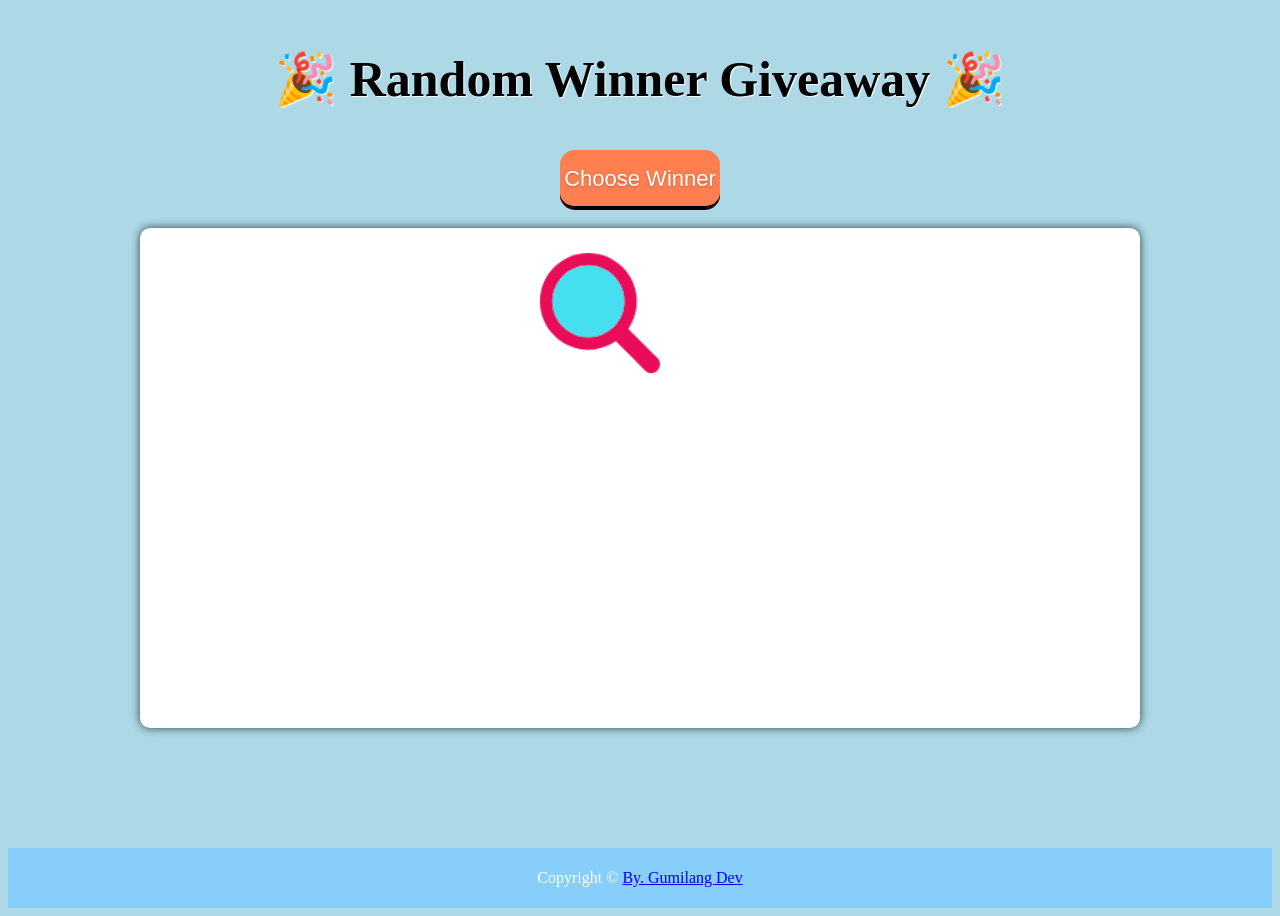
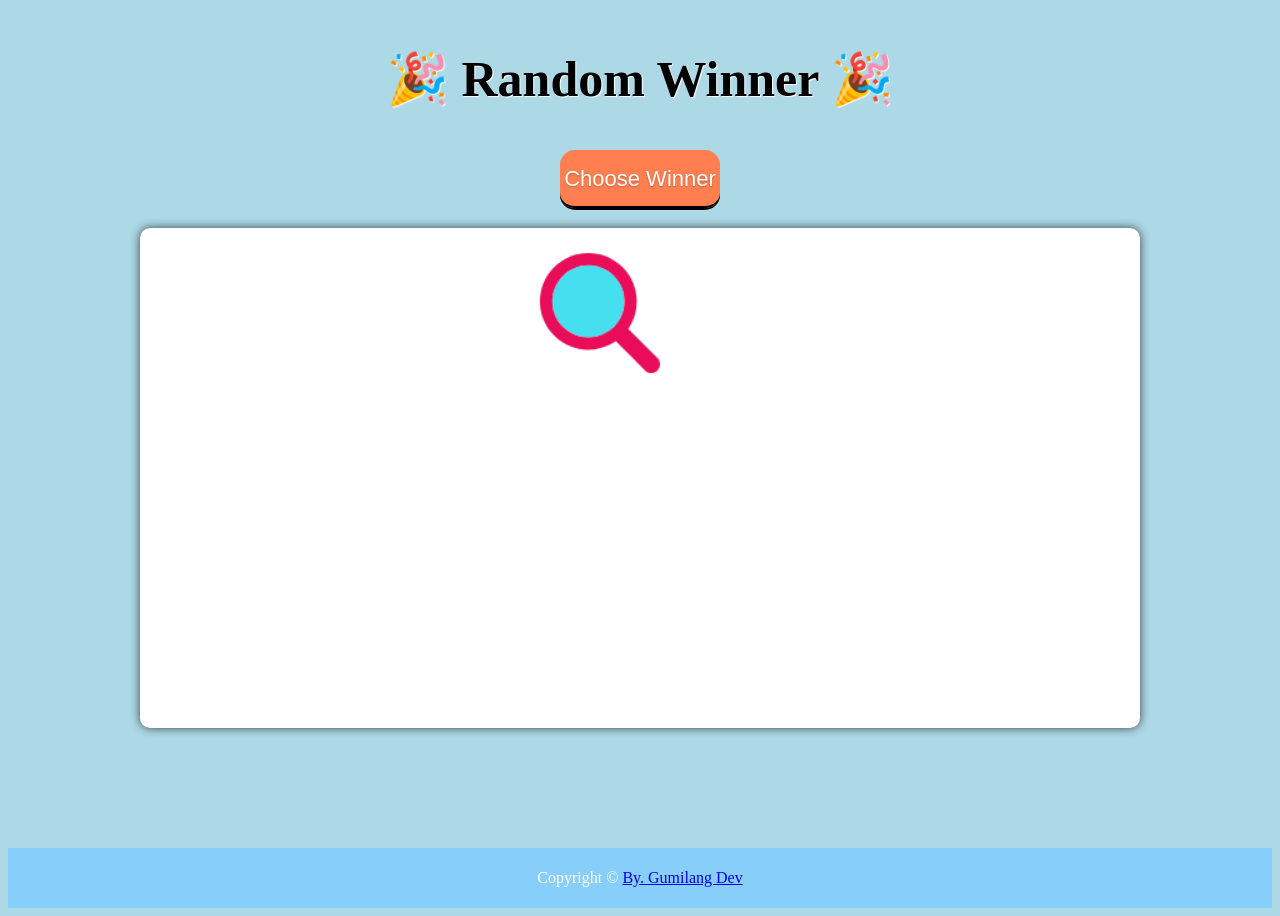
Before and after one commit to mgilangggggg/Random-Winner, a plain HTML site: page index.html in a window 1280 px wide. Drawn offline with Linux system fonts and the light colour scheme.

Commit message:
Update h1

```diff
--- a/index.html
+++ b/index.html
@@ -10,7 +10,7 @@
 </head>
 
 <body>
-    <h1>🎉 Random Winner Giveaway 🎉</h1>
+    <h1>🎉 Random Winner 🎉</h1>
     <button id="select_button" class="button">Choose Winner</button>
     <div id="container">
         <img src="asset/searching.gif" width="250" id="search">
```
